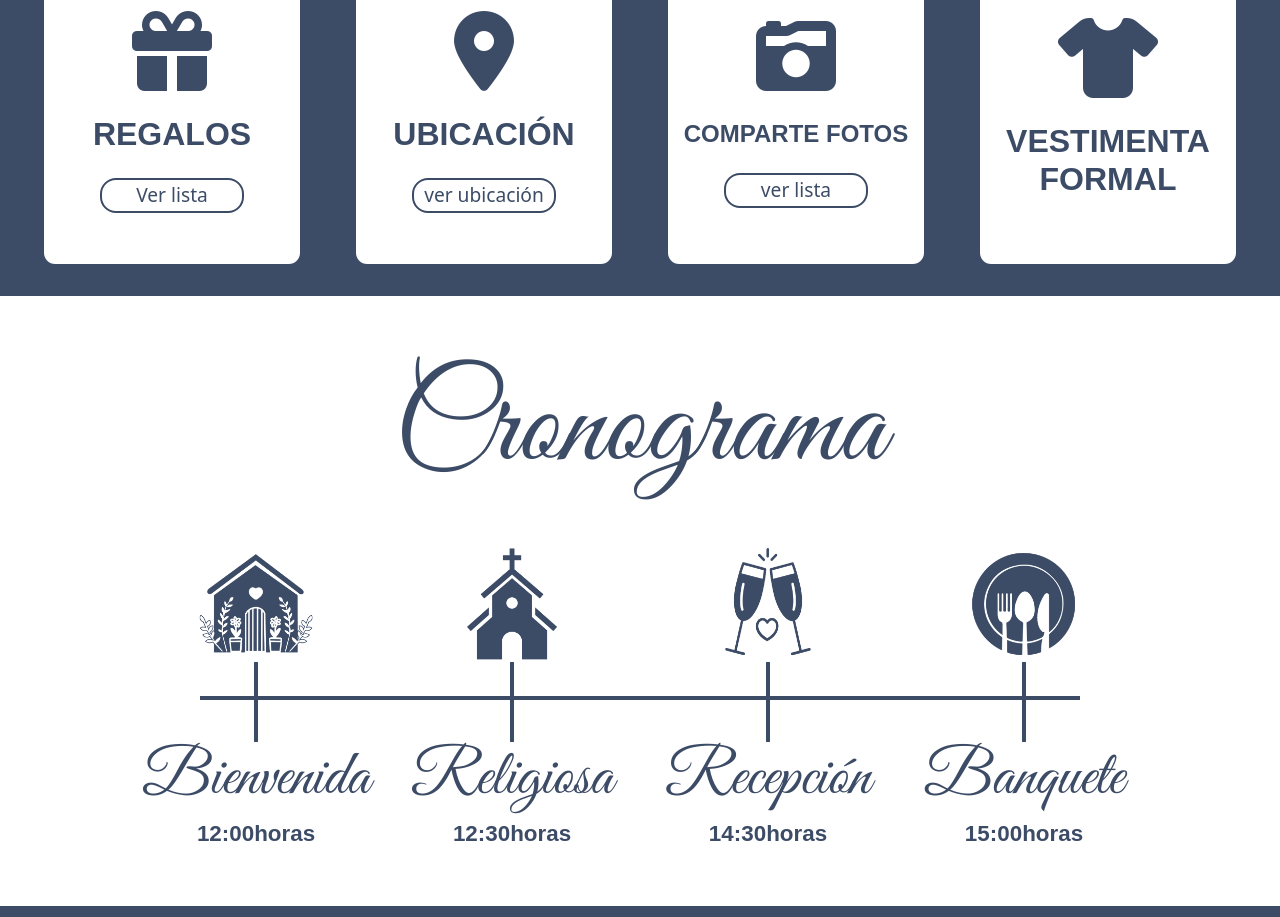
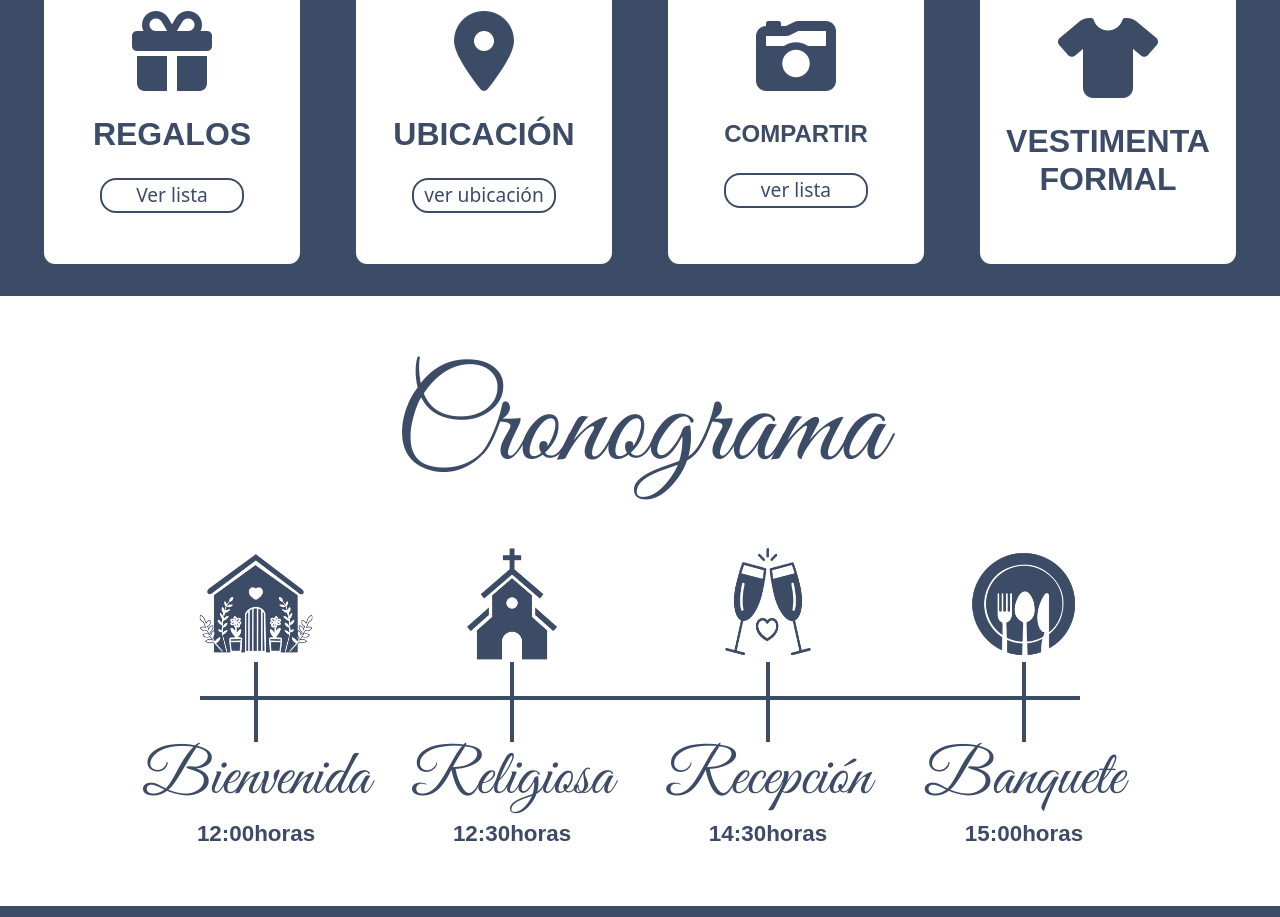
Before and after one commit to abrahambamac345/boda-proyecto-react, a React (Vite) app: page / in a window 1280 px wide. Shown: the part 1480-2397 px from the top of the page. Built offline with nearby package versions, Linux system fonts and the light colour scheme.

Commit message:
compartir

```diff
--- a/src/initial.jsx
+++ b/src/initial.jsx
@@ -108,7 +108,7 @@ function Main() {
       </div>
       <div className='carda'>
         <h2><i className="fa-solid fa-camera-retro"></i></h2>
-        <h3>COMPARTE FOTOS</h3>
+        <h3>COMPARTIR</h3>
         <a href="">ver lista</a>
       </div>
       <div className='carda'>
```
